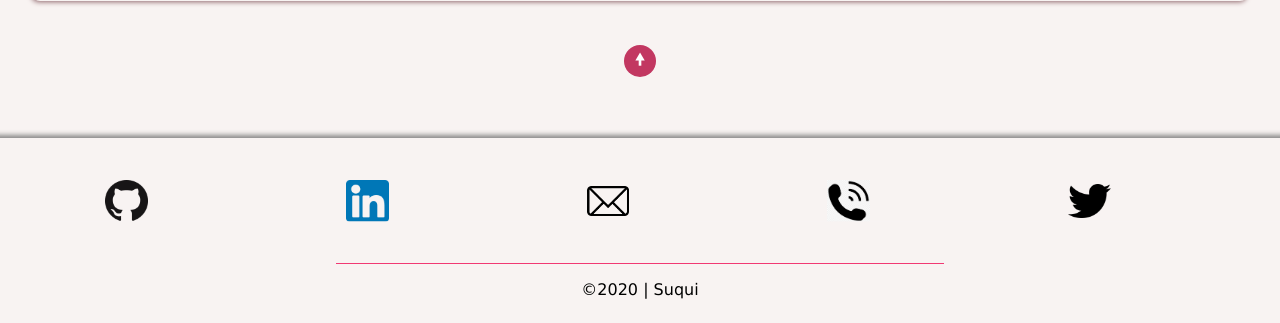
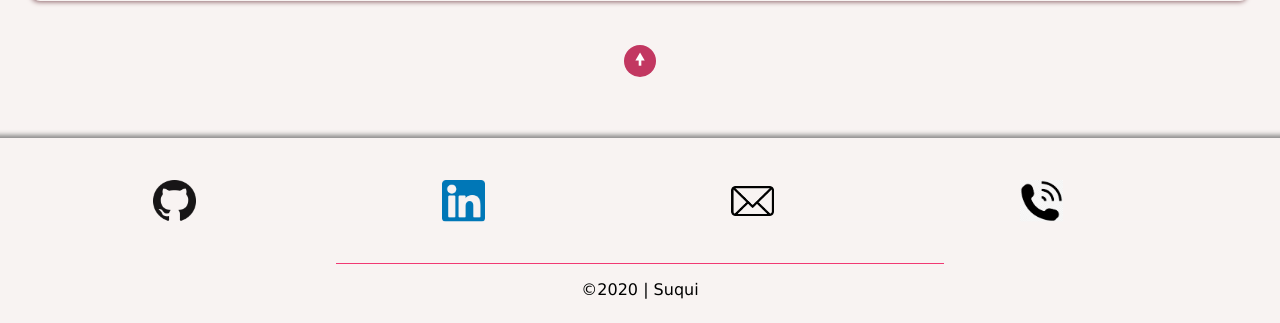
Before and after one commit to LisaLaw/SuquiWrites, a Django app: page / in a window 1280 px wide. Shown: the part 688-1011 px from the top of the page. Run offline with Django 3.2, Linux system fonts and the light colour scheme; data that the repository does not hold is empty; some web fonts are replaced.

Commit message:
updated contact info

```diff
--- a/suquiwrites/templates/suquiwrites/base.html
+++ b/suquiwrites/templates/suquiwrites/base.html
@@ -55,15 +55,9 @@
                 </a>
             </span>
             <span class="contact_img_box">
-                <a href="tel:0044-7366-40-95-18">
+                <a href="tel:639 624 915">
                     <img src="{% static 'images/icon-telephone.jpg' %}" alt="Telephone" class="big_display">
                     <p class="small_display">Call</p>
-                </a>
-            </span>
-            <span class="contact_img_box">
-                <a href="https://twitter.com/mrs_l_law" target="_blank">
-                    <img src="{% static 'images/icon-twitter.png' %}" alt="Twitter" class="big_display">
-                    <p class="small_display">Twitter</p>
                 </a>
             </span>
         </div>
```
